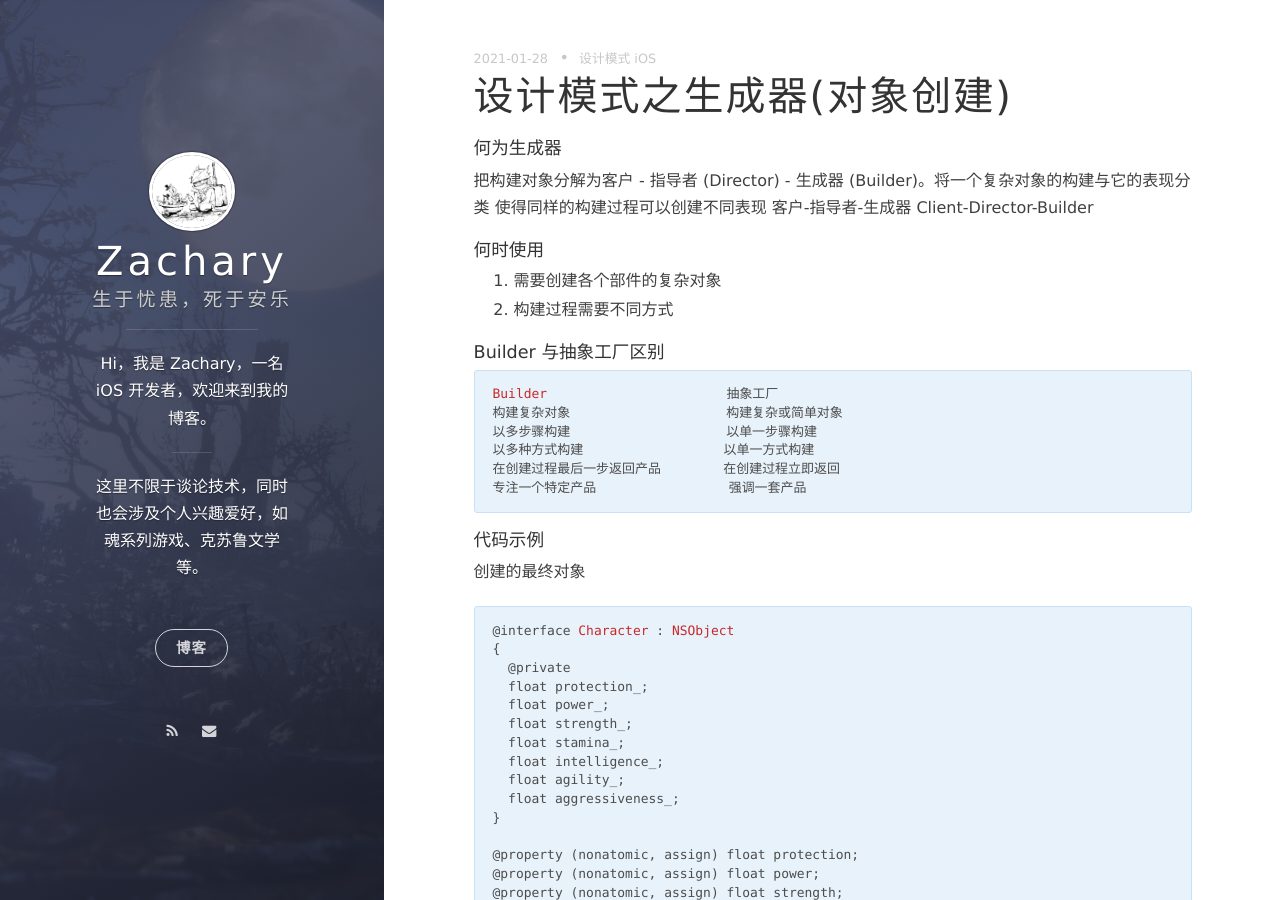
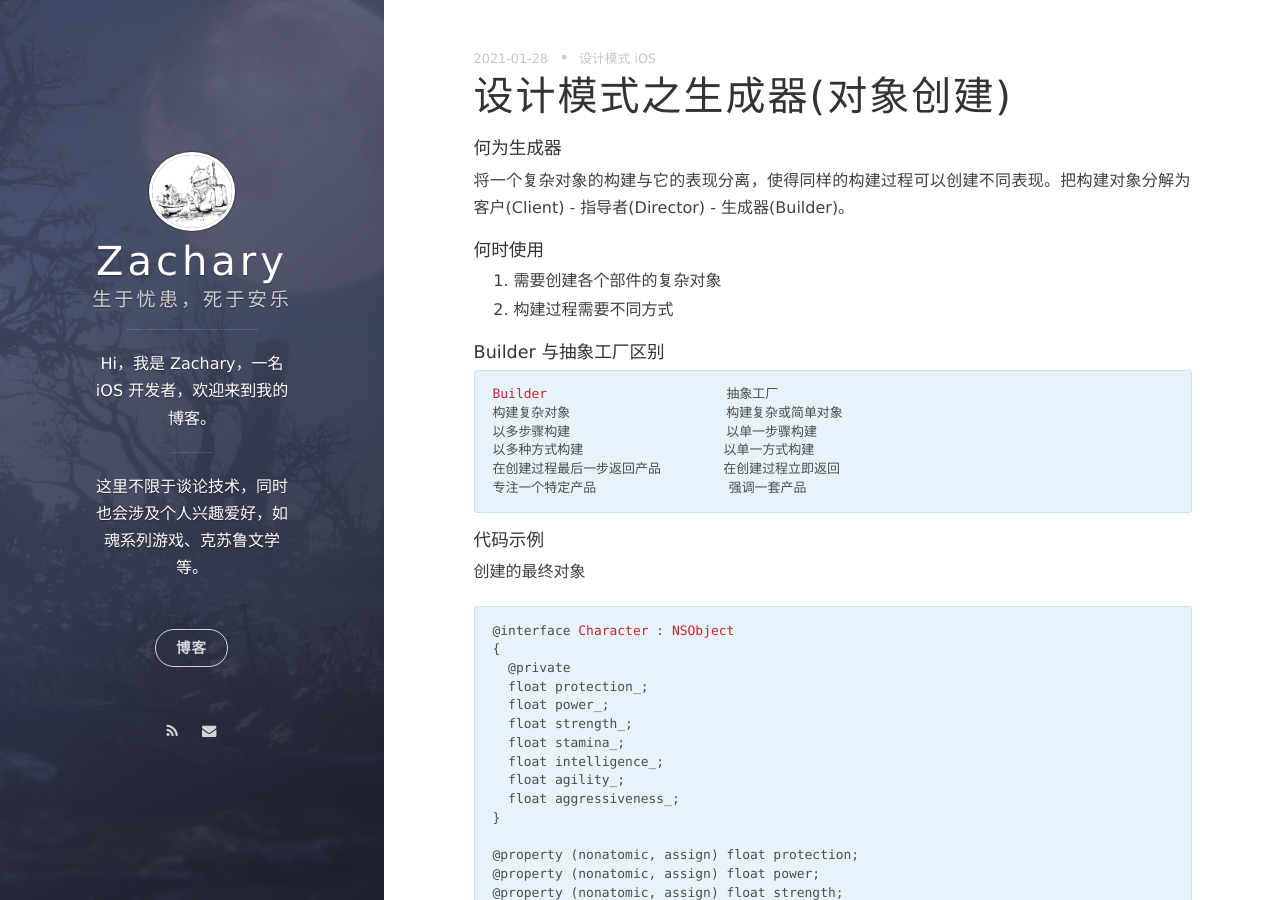
Before and after one commit to ZacharyWulven/zachary.github.io, a Jekyll site: the page built from _posts/2021-01-28-设计模式之生成器(对象创建).markdown, in a window 1280 px wide and 900 px high. Built offline with Jekyll 4.4.1, drawn with Linux system fonts in a browser that asks for light colours; nearby versions of some CDN libraries; comment, search, counter and statistics services are not loaded.

Commit message:
修改文案

```diff
--- a/_posts/2021-01-28-设计模式之生成器(对象创建).markdown
+++ b/_posts/2021-01-28-设计模式之生成器(对象创建).markdown
@@ -5,9 +5,7 @@ date: 2021-01-28 22:45:30.000000000 +09:00
 tag: 设计模式 iOS
 ---
 #### 何为生成器
-把构建对象分解为客户 - 指导者 (Director) - 生成器 (Builder)。将一个复杂对象的构建与它的表现分类 使得同样的构建过程可以创建不同表现
-客户-指导者-生成器
-Client-Director-Builder
+将一个复杂对象的构建与它的表现分离，使得同样的构建过程可以创建不同表现。把构建对象分解为客户(Client) - 指导者(Director) - 生成器(Builder)。
 
 #### 何时使用
 1. 需要创建各个部件的复杂对象
```
